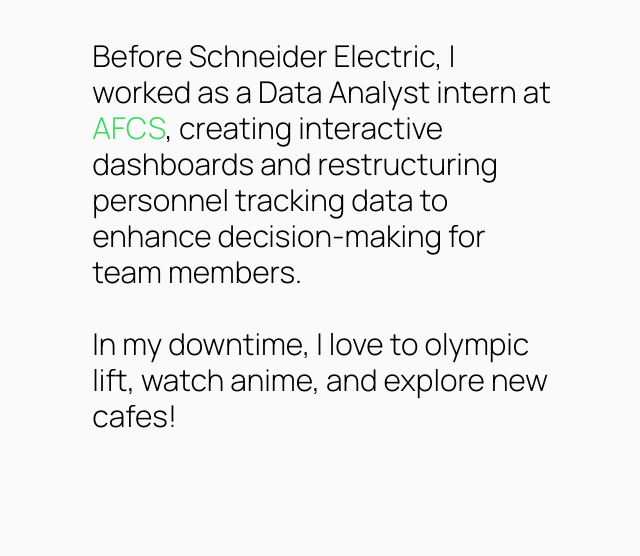
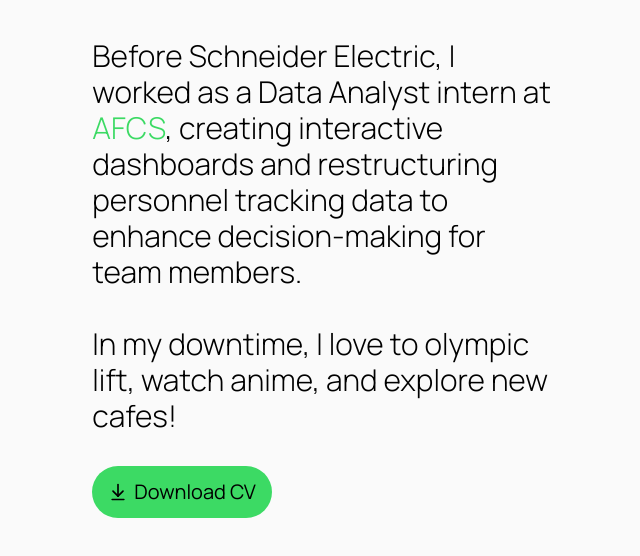
Before and after one commit to clam365/portfolio1, a Next.js app: page / in a window 1280 px wide. Shown: the part 1570-2126 px from the top of the page, without its empty margins (493-1133 px from the left). Built offline with nearby package versions, Linux system fonts and the light colour scheme.

Commit message:
About section completely done

```diff
--- a/app/globals.css
+++ b/app/globals.css
@@ -70,3 +70,7 @@ html.dark #newLine {
   border-color: #646464;
   color: #646464;
 }
+
+html.dark #antiDark {
+  color: #141517;
+}
--- a/components/about/about.jsx
+++ b/components/about/about.jsx
@@ -1,13 +1,27 @@
+"use client"
 import Link from "next/link";
+import {ArrowDownToLine} from "lucide-react";
+import "@/app/globals.css"
+import { useRef } from "react";
+import {motion, useInView} from "framer-motion";
 
 export default function About() {
+    const ref = useRef(null);
+    const isInView = useInView(ref, { once: true });
+
+
     return (
-        <section id={"#about"} className={"xl:px-48 2xl:px-60"}>
+        <section id={"#about"} className={"xl:px-48 2xl:px-60"}  ref={ref}>
             <div className={"grid grid-cols-1 lg:grid-cols-12 gap-x-8 pb-20"}>
                 <div className={"border-t border-t-[#e1e1e1] sidebar col-span-12 lg:col-span-5 xl:col-span-5"} id={"newLine"}>
                     <h1 className={"text-slight-black text-4xl md:text-5xl mt-4 font-normal xl:w-full"}>About</h1>
                 </div>
-                <div className={"mt-20 lg:mt-6 col-span-12 lg:col-span-7 xl:col-span-7 lg:max-w-[45rem]"}>
+                <motion.div
+                    className={"mt-20 lg:mt-6 col-span-12 lg:col-span-7 xl:col-span-7 lg:max-w-[45rem]"}
+                    initial={{ opacity: 0, y: 20 }}
+                    animate={isInView ? { opacity: 1, y: 0 } : {}}
+                    transition={{ duration: 0.5, delay: 0.2 }}
+                >
                     <h1 className={"text-2xl lg:text-3xl font-thin"}>
                         I&#39;m a creative web developer studying CS at Worcester Polytechnic Institute. In 2025, I will
                         be interning with
@@ -33,7 +47,11 @@ export default function About() {
                         <br />
                         In my downtime, I love to olympic lift, watch anime, and explore new cafes!
                     </h1>
-                </div>
+                    <a href="/resume.pdf" target="_blank" rel="opener referrer" className={"inline-flex mt-8  hover:bg-[#61E88A] transition   gap-x-1.5 bg-spotify px-4 py-3 rounded-full items-center"}>
+                        <ArrowDownToLine width={20} height={20} id={"antiDark"}/>
+                        <h1 className={"text-xl"} id={"antiDark"}>Download CV</h1>
+                    </a>
+                </motion.div>
             </div>
         </section>
     );
```
